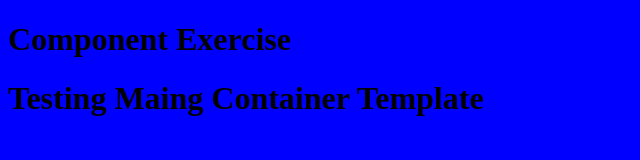
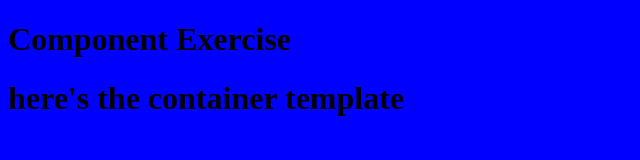
Before and after one commit to NathanBaldwin/angular-component-exercise, a website: page index.html at #/multi-component-app in a window 1280 px wide. Shown: the whole page, without its empty margins (0-640 px from the left). Drawn offline with nearby package versions, Linux system fonts and the light colour scheme; some packages are replaced by stand-ins of ours.

Commit message:
registering component containing templateUrl

```diff
--- a/app/app.js
+++ b/app/app.js
@@ -7,7 +7,7 @@ app.config(function($stateProvider, $urlRouterProvider) {
       url: '/multi-component-app',
       views: {
         '': {
-          templateUrl: 'app/templates/mainContainer.html'
+          template: '<main-container></main-container>'
         }
       }
     })
--- /dev/null
+++ b/app/components/mainContainerComponent.js
@@ -0,0 +1,8 @@
+(function() {
+  'use strict'
+
+  app.component('mainContainer', {
+    templateUrl: 'app/templates/mainContainer.html'
+  })
+
+})()
--- a/app/templates/mainContainer.html
+++ b/app/templates/mainContainer.html
@@ -1 +1 @@
-<h1>Testing Maing Container Template</h1>
+<h1>here's the container template</h1>
--- a/index.html
+++ b/index.html
@@ -18,4 +18,5 @@
 
   <!-- JAVASCRIPTS -->
   <script src="app/app.js"></script>
+  <script src="app/components/mainContainerComponent.js"></script>
 </body>
```
